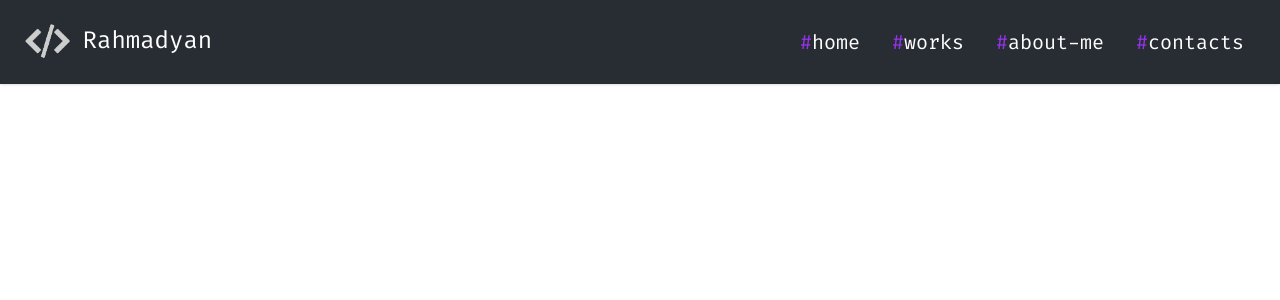
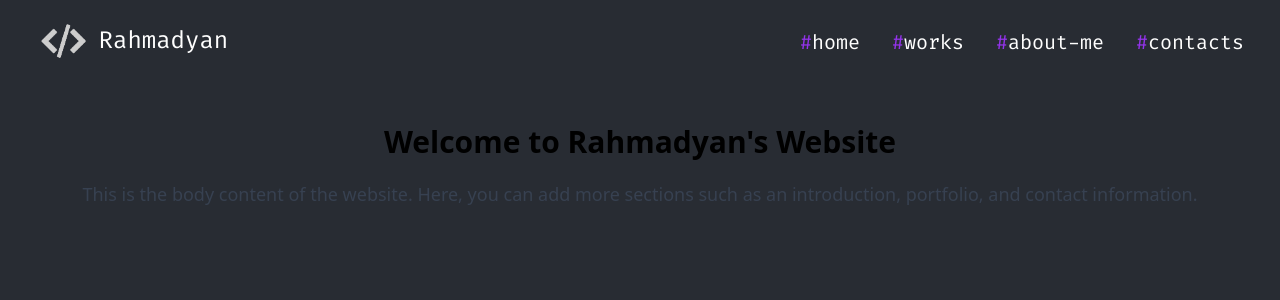
Before and after one commit to rahmadyan95/Portofolio_web, a React (Create React App) app: page / in a window 1280 px wide. Shown: the top 300 px of the page. Built offline with nearby package versions, Linux system fonts and the light colour scheme.

Commit message:
add: body section

```diff
--- a/src/App.tsx
+++ b/src/App.tsx
@@ -12,18 +12,18 @@ function Menu(e: React.MouseEvent<HTMLImageElement>) {
 
   if (menuStatus === 'menu') {
     target.setAttribute('data-status', 'close');
-    list?.classList.add('top-[80px]', 'opacity-100');
+    list?.classList.add('top-[80px]', 'opacity-100','z-[10]');
   } else {
     target.setAttribute('data-status', 'menu');
-    list?.classList.remove('top-[80px]', 'opacity-100');
+    list?.classList.remove('top-[80px]', 'opacity-100','z-[10[');
   }
 }
 
 function App() {
   return (
-    <div className='bg-greybackground'>
+    <div className=''>
       <nav className='p-5 bg-greybackground shadow md:flex md:items-center md:justify-between'>
-        <div className='flex justify-between items-center'>
+        <div className='flex justify-between items-center md:ml-4'>
           <span className='text-2xl font-fira cursor-pointer text-white'>
             <img src={logo} alt="logo" className="inline h-11 mr-2" />
             Rahmadyan
@@ -75,6 +75,13 @@ function App() {
           </li>
         </ul>
       </nav>
+
+      <div className="bg-greybackground p-10 min-h-screen">
+        <h1 className="text-3xl text-center white font-bold mb-5">Welcome to Rahmadyan's Website</h1>
+        <p className="text-lg text-gray-700 text-center">
+          This is the body content of the website. Here, you can add more sections such as an introduction, portfolio, and contact information.
+        </p>
+      </div>
     </div>
   );
 }
```
